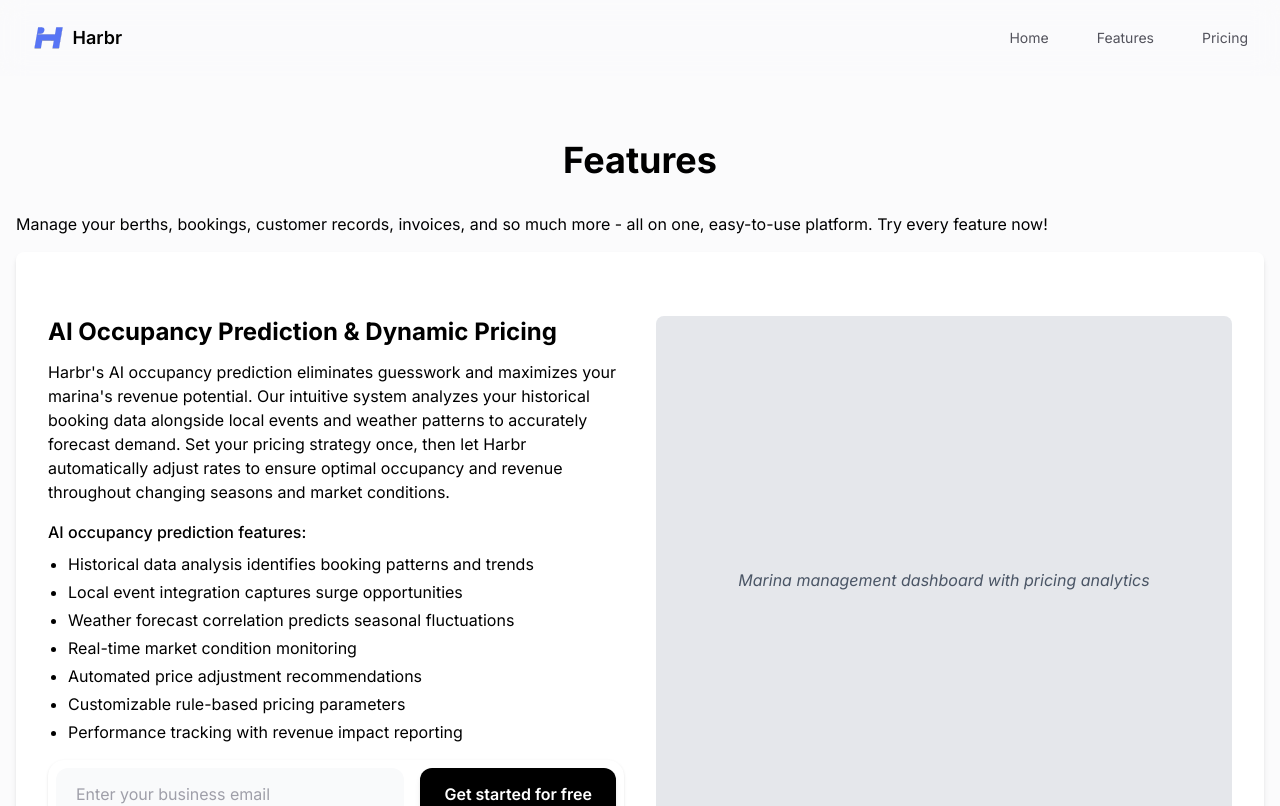
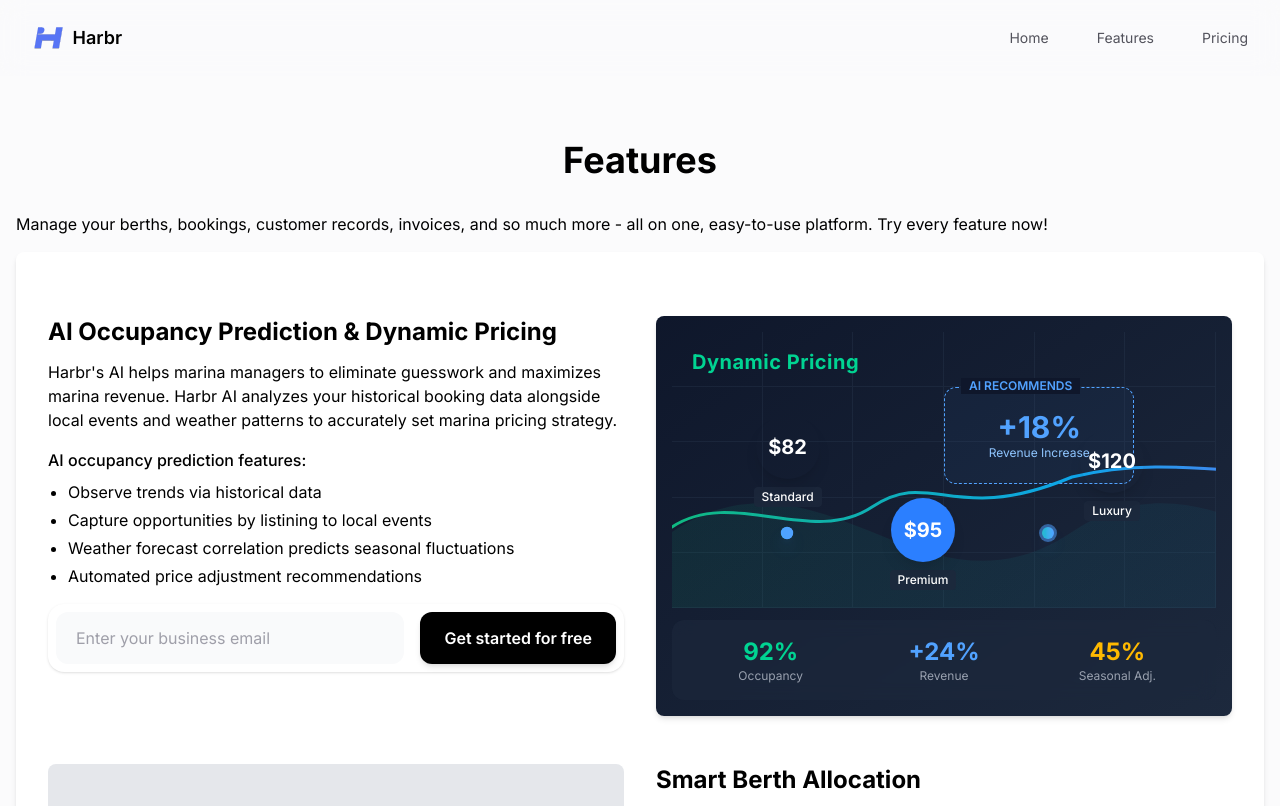
Before and after one commit to amilakelum/harbr-com, a React (Vite) app: page /features in a window 1280 px wide. Shown: the top 806 px of the page. Built offline with nearby package versions, Linux system fonts and the light colour scheme.

Commit message:
Enhance Features component

```diff
--- a/src/pages/Features.jsx
+++ b/src/pages/Features.jsx
@@ -1,4 +1,5 @@
 import { useEffect } from "react";
+import { motion } from "framer-motion";
 
 export default function Features() {
   useEffect(() => {
@@ -25,18 +26,15 @@ export default function Features() {
           <div className="flex flex-col">
             <h2 className="text-2xl font-bold mb-3">AI Occupancy Prediction & Dynamic Pricing</h2>
             <p className="mb-4">
-              Harbr's AI occupancy prediction eliminates guesswork and maximizes your marina's revenue potential. Our intuitive system analyzes your historical booking data alongside local events and weather patterns to accurately forecast demand. Set your pricing strategy once, then let Harbr automatically adjust rates to ensure optimal occupancy and revenue throughout changing seasons and market conditions.
+              Harbr's AI helps marina managers to eliminate guesswork and maximizes marina revenue. Harbr AI analyzes your historical booking data alongside local events and weather patterns to accurately set marina pricing strategy.
             </p>
             <div className="mb-4">
               <p className="font-medium mb-2">AI occupancy prediction features:</p>
               <ul className="list-disc pl-5 space-y-1">
-                <li>Historical data analysis identifies booking patterns and trends</li>
-                <li>Local event integration captures surge opportunities</li>
+                <li>Observe trends via historical data</li>
+                <li>Capture opportunities by listining to local events</li>
                 <li>Weather forecast correlation predicts seasonal fluctuations</li>
-                <li>Real-time market condition monitoring</li>
                 <li>Automated price adjustment recommendations</li>
-                <li>Customizable rule-based pricing parameters</li>
-                <li>Performance tracking with revenue impact reporting</li>
               </ul>
             </div>
             <div className="bg-white p-2 rounded-2xl shadow-sm mb-4">
@@ -58,8 +56,223 @@ export default function Features() {
               </form>
             </div>
           </div>
-          <div className="bg-gray-200 rounded-lg flex items-center justify-center">
-            <p className="text-gray-600 italic">Marina management dashboard with pricing analytics</p>
+          <div className="bg-gradient-to-br from-slate-900 to-slate-800 rounded-lg overflow-hidden shadow-md relative h-[400px] flex flex-col">
+            <div className="p-4 flex flex-col h-full">
+              {/* Main visualization area */}
+              <div className="relative flex-1 overflow-hidden">
+                {/* Background grid */}
+                <div className="absolute inset-0 grid grid-cols-6 grid-rows-5">
+                  {Array.from({ length: 30 }).map((_, i) => (
+                    <motion.div
+                      key={`grid-cell-${i}-${Math.floor(i/6)}-${i%6}`}
+                      className="border-r border-b border-slate-700/30"
+                      initial={{ opacity: 0 }}
+                      animate={{ opacity: 1 }}
+                      transition={{ delay: 0.05 * (i % 6), duration: 0.5 }}
+                    />
+                  ))}
+                </div>
+
+                {/* Animated price waves - background effect */}
+                <svg className="absolute inset-0 w-full h-full" aria-hidden="true">
+                  <defs>
+                    <linearGradient id="gradient1" x1="0%" y1="0%" x2="100%" y2="0%">
+                      <stop offset="0%" stopColor="#10B981" stopOpacity="0.1" />
+                      <stop offset="100%" stopColor="#0EA5E9" stopOpacity="0.05" />
+                    </linearGradient>
+                  </defs>
+                  <motion.path
+                    d="M0,200 C150,100 250,300 400,200 C550,100 650,300 800,200 L800,400 L0,400 Z"
+                    fill="url(#gradient1)"
+                    initial={{ opacity: 0, y: 50 }}
+                    animate={{ opacity: 1, y: 0 }}
+                    transition={{ duration: 1.5, delay: 0.2 }}
+                  />
+                </svg>
+
+                {/* Data circles with ripple effect */}
+                {[
+                  { x: 15, y: 30, size: 54, color: 'emerald', value: '$82', label: 'Standard' },
+                  { x: 40, y: 60, size: 92, color: 'blue', value: '$95', label: 'Premium' },
+                  { x: 75, y: 35, size: 72, color: 'purple', value: '$120', label: 'Luxury' },
+                ].map((point, index) => (
+                  <motion.div
+                    key={`price-point-${point.label}-${point.value}`}
+                    className="absolute flex flex-col items-center justify-center"
+                    style={{
+                      left: `${point.x}%`,
+                      top: `${point.y}%`,
+                      transform: 'translate(-50%, -50%)'
+                    }}
+                    initial={{ scale: 0, opacity: 0 }}
+                    animate={{ scale: 1, opacity: 1 }}
+                    transition={{
+                      delay: 0.5 + index * 0.3,
+                      duration: 0.6,
+                      type: 'spring'
+                    }}
+                  >
+                    {/* Outer ripple */}
+                    <motion.div
+                      className={`absolute rounded-full bg-${point.color}-400/10`}
+                      style={{ width: point.size, height: point.size }}
+                      animate={{
+                        scale: [1, 1.2, 1],
+                        opacity: [0.7, 0.3, 0.7]
+                      }}
+                      transition={{
+                        repeat: Number.POSITIVE_INFINITY,
+                        duration: 3,
+                        ease: "easeInOut"
+                      }}
+                    />
+
+                    {/* Inner circle */}
+                    <div className={`relative flex items-center justify-center rounded-full bg-${point.color}-500 shadow-lg shadow-${point.color}-900/20 h-16 w-16 z-10`}>
+                      <div className="text-center">
+                        <motion.div
+                          className="text-white font-bold text-xl"
+                          initial={{ opacity: 0, y: 5 }}
+                          animate={{ opacity: 1, y: 0 }}
+                          transition={{ delay: 1 + index * 0.3 }}
+                        >
+                          {point.value}
+                        </motion.div>
+                      </div>
+                    </div>
+                    <motion.div
+                      className="mt-2 bg-slate-800/80 backdrop-blur-sm px-2 py-0.5 rounded text-xs text-white font-medium"
+                      initial={{ opacity: 0, y: 5 }}
+                      animate={{ opacity: 1, y: 0 }}
+                      transition={{ delay: 1.2 + index * 0.3 }}
+                    >
+                      {point.label}
+                    </motion.div>
+                  </motion.div>
+                ))}
+
+                {/* AI recommendation highlight */}
+                <motion.div
+                  className="absolute rounded-xl border border-dashed border-blue-400 bg-blue-400/5 p-3"
+                  style={{ top: '20%', right: '15%', width: '35%', height: '35%' }}
+                  initial={{ opacity: 0, scale: 0.9 }}
+                  animate={{ opacity: 1, scale: 1 }}
+                  transition={{ delay: 2.2, duration: 0.5 }}
+                >
+                  <div className="absolute -top-2.5 left-4 bg-slate-900 px-2 text-xs font-semibold text-blue-400">
+                    AI RECOMMENDS
+                  </div>
+                  <div className="h-full flex flex-col justify-center items-center">
+                    <motion.div
+                      className="text-3xl font-bold text-blue-400"
+                      initial={{ opacity: 0, y: 10 }}
+                      animate={{ opacity: 1, y: 0 }}
+                      transition={{ delay: 2.5 }}
+                    >
+                      +18%
+                    </motion.div>
+                    <motion.div
+                      className="text-xs text-blue-300"
+                      initial={{ opacity: 0 }}
+                      animate={{ opacity: 1 }}
+                      transition={{ delay: 2.7 }}
+                    >
+                      Revenue Increase
+                    </motion.div>
+                  </div>
+                </motion.div>
+
+                {/* "Dynamic" label with pulse */}
+                <motion.div
+                  className="absolute left-5 top-4 text-emerald-400 font-bold text-xl tracking-wide"
+                  initial={{ opacity: 0 }}
+                  animate={{ opacity: 1 }}
+                  transition={{ delay: 0.2 }}
+                >
+                  Dynamic Pricing
+                </motion.div>
+
+                {/* Animated graph line */}
+                <svg className="absolute left-0 bottom-1/4 w-full h-1/3 overflow-visible" preserveAspectRatio="none" aria-hidden="true">
+                  <motion.path
+                    d="M0,80 C60,40 140,100 200,60 C260,20 280,80 400,30 C520,0 620,50 800,15"
+                    fill="none"
+                    stroke="url(#lineGradient)"
+                    strokeWidth="3"
+                    strokeLinecap="round"
+                    initial={{ pathLength: 0, opacity: 0 }}
+                    animate={{ pathLength: 1, opacity: 1 }}
+                    transition={{ duration: 2, delay: 0.8 }}
+                  />
+                  <defs>
+                    <linearGradient id="lineGradient" x1="0%" y1="0%" x2="100%" y2="0%">
+                      <stop offset="0%" stopColor="#10B981" />
+                      <stop offset="50%" stopColor="#0EA5E9" />
+                      <stop offset="100%" stopColor="#8B5CF6" />
+                    </linearGradient>
+                  </defs>
+                </svg>
+
+                {/* Pulse indicators along line */}
+                {[
+                  { position: 20, delayMultiplier: 0 },
+                  { position: 45, delayMultiplier: 1 },
+                  { position: 68, delayMultiplier: 2 }
+                ].map((marker) => (
+                  <motion.div
+                    key={`pulse-marker-${marker.position}`}
+                    className="absolute bottom-1/4 w-3 h-3 rounded-full bg-gradient-to-r from-emerald-400 to-blue-400 shadow-lg shadow-blue-500/30"
+                    style={{ left: `${marker.position}%` }}
+                    initial={{ opacity: 0, scale: 0 }}
+                    animate={{ opacity: 1, scale: [0, 1.2, 1] }}
+                    transition={{ delay: 1.5 + marker.delayMultiplier * 0.3, duration: 0.8 }}
+                  >
+                    <motion.div
+                      className="absolute inset-0 rounded-full bg-blue-400"
+                      animate={{
+                        opacity: [1, 0.2, 1],
+                        scale: [1, 1.8, 1]
+                      }}
+                      transition={{
+                        repeat: Number.POSITIVE_INFINITY,
+                        duration: 2,
+                        delay: marker.delayMultiplier * 0.7
+                      }}
+                    />
+                  </motion.div>
+                ))}
+              </div>
+
+              {/* Bottom stats area */}
+              <motion.div
+                className="mt-3 h-20 bg-slate-800/60 backdrop-blur-sm rounded-xl p-3 flex items-center justify-between"
+                initial={{ y: 60, opacity: 0 }}
+                animate={{ y: 0, opacity: 1 }}
+                transition={{ delay: 2.8, duration: 0.5 }}
+              >
+                {/* Three key metrics */}
+                {[
+                  { value: '92%', label: 'Occupancy', color: 'text-emerald-400' },
+                  { value: '+24%', label: 'Revenue', color: 'text-blue-400' },
+                  { value: '45%', label: 'Seasonal Adj.', color: 'text-amber-400' }
+                ].map((stat) => (
+                  <motion.div
+                    key={`stat-metric-${stat.label}`}
+                    className="flex-1 text-center"
+                    initial={{ opacity: 0, y: 10 }}
+                    animate={{ opacity: 1, y: 0 }}
+                    transition={{ delay: 3 + ['Occupancy', 'Revenue', 'Seasonal Adj.'].indexOf(stat.label) * 0.15 }}
+                  >
+                    <div className={`text-2xl font-bold ${stat.color}`}>
+                      {stat.value}
+                    </div>
+                    <div className="text-xs text-gray-400">
+                      {stat.label}
+                    </div>
+                  </motion.div>
+                ))}
+              </motion.div>
+            </div>
           </div>
         </div>
 
```
